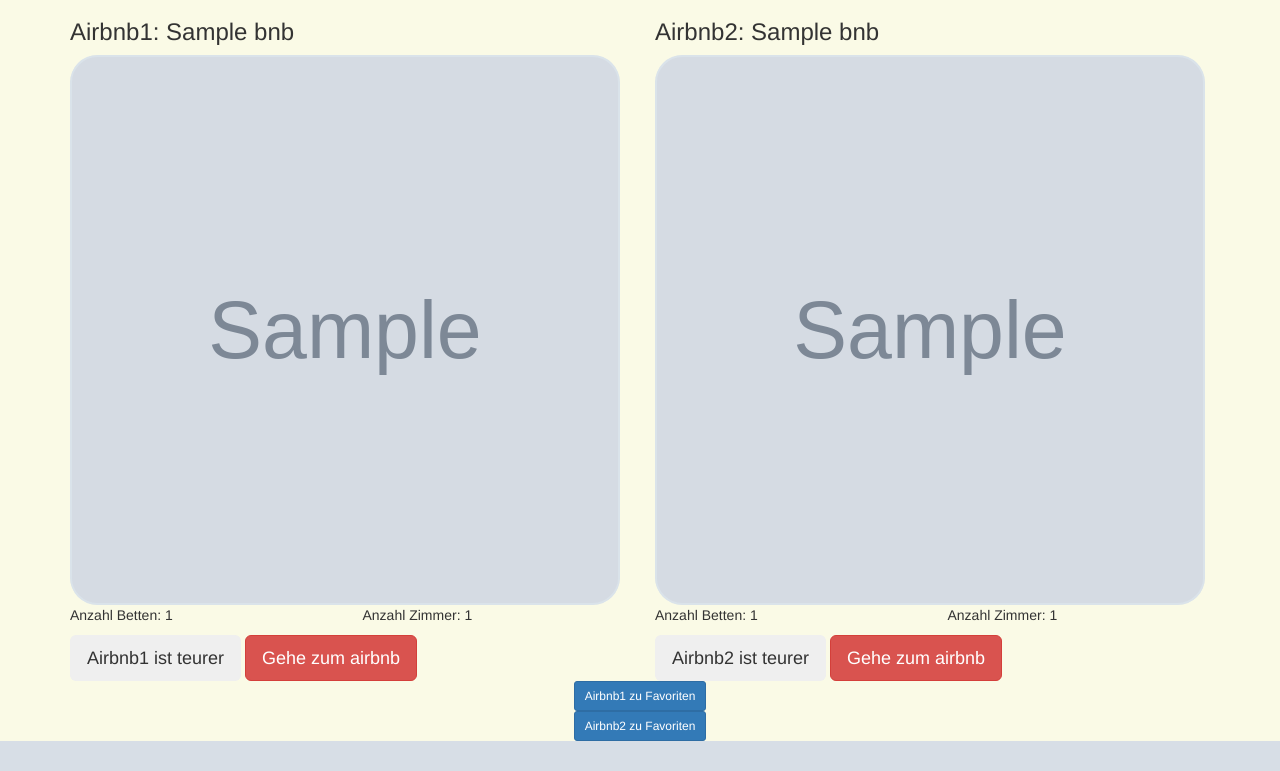
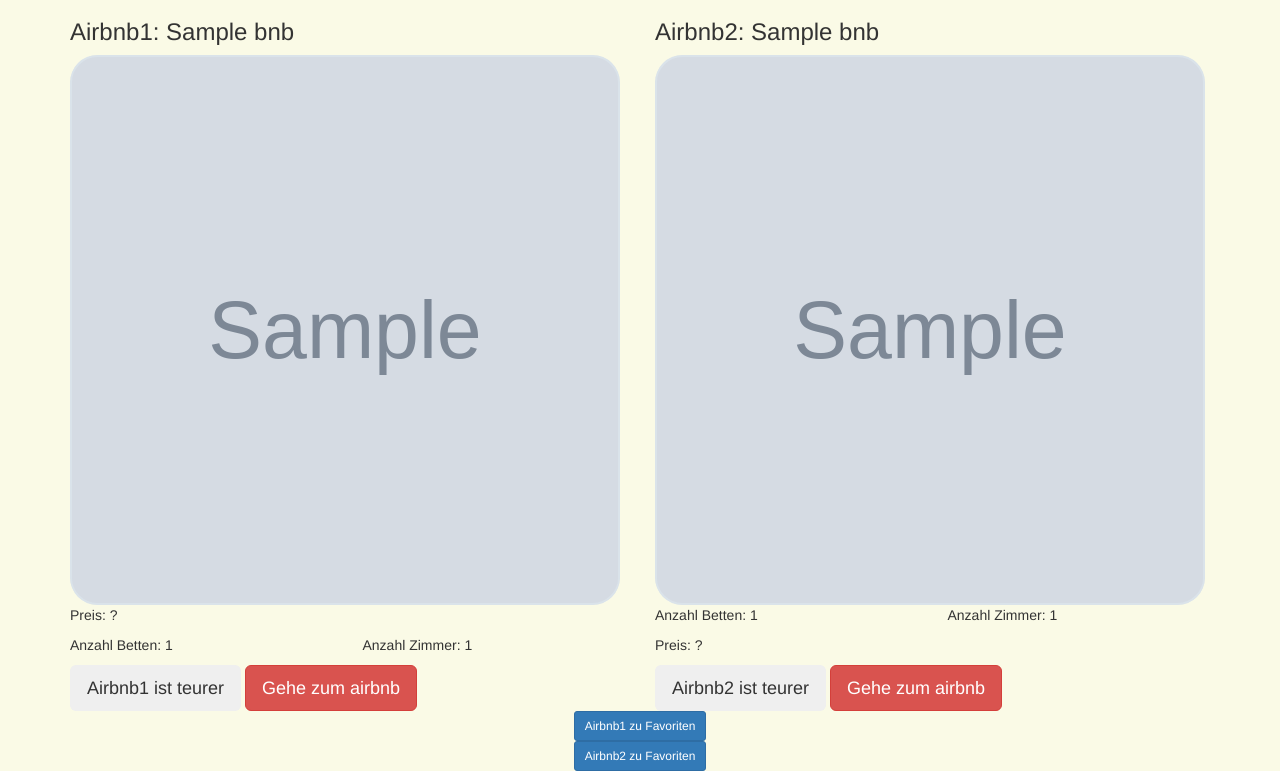
Before and after one commit to pajolinho/RateBnB, a Flask app: template templates/game.html in a window 1280 px wide. Shown: the part 101-872 px from the top of the page. Before the commit the page ends 842 px from the top, so only its background shows below. Run offline with Flask 3, Linux system fonts and the light colour scheme; tables that the repository leaves empty hold one stand-in row (values such as "Sample post"); the template is opened without the code that fills it: values that come from a table or form of the project are taken from there, most other values are stand-ins (such as "Sample title", 1, 10 or a date in 2020); grey boxes marked "Sample" are stand-in pictures; some libraries are stand-ins or nearby versions.

Commit message:
Fixed misstakes

```diff
--- a/app.py
+++ b/app.py
@@ -1,5 +1,5 @@
 import random
-from flask import Flask, render_template, request, redirect, url_for, session, g
+from flask import Flask, render_template, request, redirect, url_for, session
 from flask_sqlalchemy import SQLAlchemy
 
 
@@ -130,7 +130,6 @@
 
         return render_template("game.html", score=score, listing1=bnb1, listing2=bnb2, expected=expected)
 
-
 @app.route("/add_favorite/<int:bnb_id>", methods=["POST"])
 def add_favorite(bnb_id):
     user_id = 1  #placeholder
@@ -144,6 +143,7 @@
     score = request.form.get("score", 0)
     return redirect(url_for("start", score=score))
 
+
 if __name__ == "__main__":
     #Datenbank speichern falls im app context ausgeführt wird
     with app.app_context():
--- a/templates/game.html
+++ b/templates/game.html
@@ -15,12 +15,19 @@
 
 
     <form method="POST">
+        <input type="hidden" name="score" value="{{ score }}">
+        <input type="hidden" name="expected" value="{{ expected }}">
+
+        <input type="hidden" name="id1" value="{{ listing1.id}}">
+        <input type="hidden" name="id2" value="{{ listing2.id}}">
+
+
         <div class="container">
             <div class="row">
                 <div class="col-md-6 cntr">
                     <h3>Airbnb1: {{ listing1.title }}</h3>
                     <img src="{{ listing1.image_url }}" class="outlineimg bnb-bild rounded mx-auto d-block">
-                    <!-- <p>Preis: ?</p> -->
+                     <p>Preis: ?</p>
                      <div class="row">
                         <div class="col-md-6"> <p>Anzahl Betten: {{ listing1.beds }}</p></div>
                         <div class="col-md-6"> <p>Anzahl Zimmer: {{ listing1.rooms }}</p></div>
@@ -35,23 +42,18 @@
                         <div class="col-md-6"> <p>Anzahl Betten: {{ listing2.beds }}</p></div>
                         <div class="col-md-6"> <p>Anzahl Zimmer: {{ listing2.rooms }}</p></div>
                      </div>
-                    <!-- <p>Preis: ?</p> -->
+                     <p>Preis: ?</p>
                     <button class="btn btn-lg" type="submit" name="answer" value="twoExpensive">Airbnb2 ist teurer</button>
                     <button class="btn btn-lg btn-danger"><a href="{{ listing2.link }}" class="whitelink">Gehe zum airbnb</a></button>
                 </div>
             </div>
         </div>
-        </form>
+
+    </form>
 
 
-        <input type="hidden" name="score" value="{{ score }}">
-        <input type="hidden" name="expected" value="{{ expected }}">
 
-        <input type="hidden" name="id1" value="{{ listing1.id}}">
-        <input type="hidden" name="id2" value="{{ listing2.id}}">
-
-
-      <form method="POST" action="{{ url_for('add_favorite', bnb_id=listing1.id) }}">
+    <form method="POST" action="{{ url_for('add_favorite', bnb_id=listing1.id) }}">
         <input type="hidden" name="score" value="{{ score }}">
         <div class="text-center">
             <button class="btn btn-sm btn-primary" type="submit">Airbnb1 zu Favoriten</button>
@@ -67,5 +69,7 @@
             <button class="btn btn-sm btn-primary" type="submit">Airbnb2 zu Favoriten</button>
         </div>
     </form>
+
+
 </body>
 </html>
```
